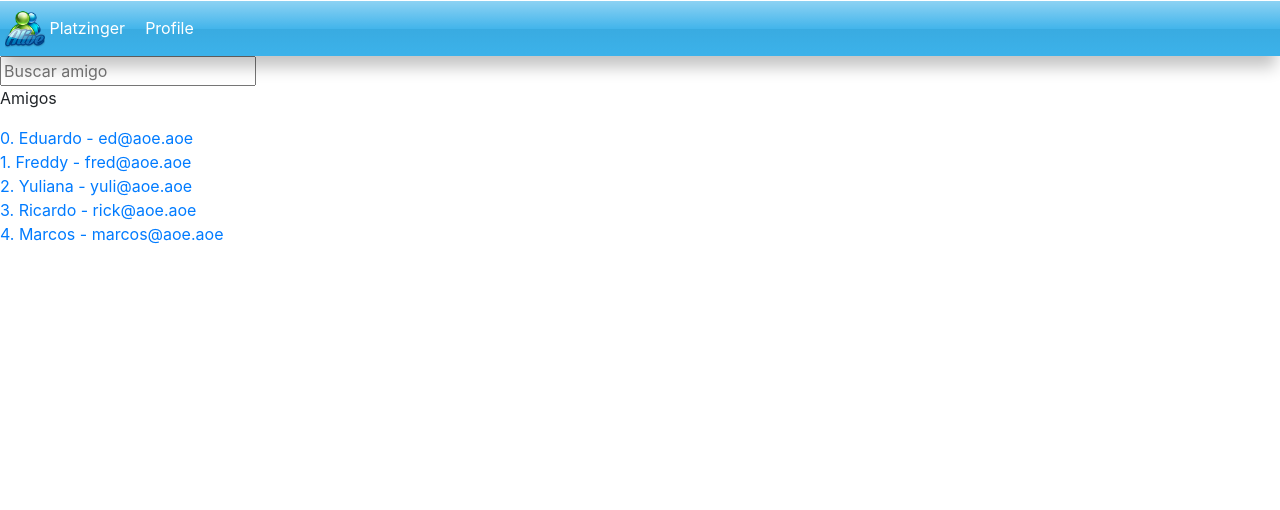
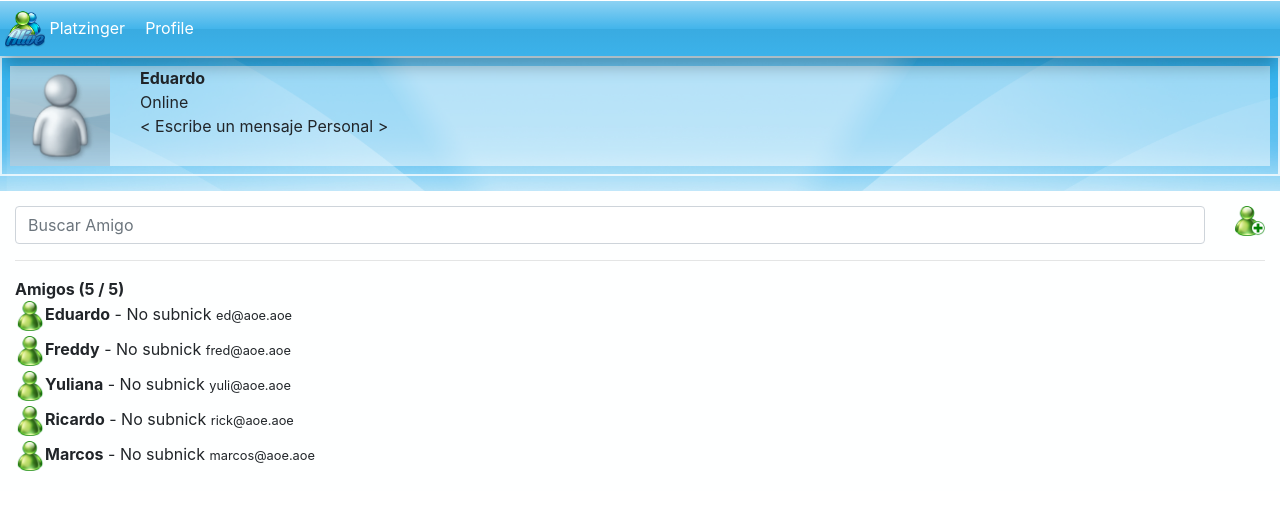
Before and after one commit to KatherinAguilera/messengerAngular, an Angular app: page / in a window 1280 px wide. Shown: the top 510 px of the page. Built offline with nearby package versions, Linux system fonts and the light colour scheme.

Commit message:
Home Styles

```diff
--- a/src/app/home/home.component.css
+++ b/src/app/home/home.component.css
@@ -0,0 +1,19 @@
+#homeContainer {
+  background-image: url(/assets/img/msnbg.jpg);
+  background-size: 100%;
+  background-repeat: no-repeat;
+}
+.whiteBorderGlassBox {
+  border: 2px solid rgba(255, 255, 255, .75);
+  padding: 8px;
+}
+.homeHeadContainer {
+  background-color: rgba(255, 255, 255, .50);
+}
+.whiteContainerPadded {
+  padding: 15px;
+  background-color: #feffff;
+}
+img.icon {
+  width: 30px;
+}
--- a/src/app/home/home.component.html
+++ b/src/app/home/home.component.html
@@ -1,10 +1,44 @@
+<div id="homeContainer">
+  <div class="whiteBorderGlassBox">
+    <div class="homeHeadContainer">
+      <div class="row">
+        <div class="col-md-auto">
+          <div class="avatarFrameonline">
+            <img src="assets/img/generic_avatar.png" id="homeAvatarPicture">
+          </div>
+        </div>
+        <div class="col">
+          <b>Eduardo</b>
+          <div>
+            <span>Online</span>
+            <br />
+            <span>< Escribe un mensaje Personal ></span>
+          </div>
+        </div>
+      </div>
+    </div>
+  </div>
 
-<input type="text" placeholder="Buscar amigo" [(ngModel)]="query" />
-<p>Amigos</p>
-<ng-container *ngFor="let user of friends | search: query; let i = index">
-  <div >
-    <a routerLink="/conversation/{{user.uid}}" >
-      {{i}}. {{user.nick}} - {{user.email}}
-    </a>
+  <div class="whiteContainerPadded marto15">
+
+    <div class="row">
+      <div class="col">
+        <input type="text" class="form-control" placeholder="Buscar Amigo" [(ngModel)]="query" />
+      </div>
+      <div class="col-md-auto">
+        <img src="assets/img/logo_live_add.png" class="icon" alt="">
+      </div>
+    </div>
+    <hr />
+    <b>Amigos ({{friends.length}} / {{friends.length}})</b>
+    <div *ngFor="let user of friends | search: query; let i = index" class="disblo marbo5">
+        <span routerLink="/conversation/{{user.uid}}">
+          <img src="assets/img/logo_live_online.png" class="icon">
+          <b>{{user.nick}}</b> - {{user.subnick || 'No subnick'}}
+          <small>{{user.email}}</small>
+        </span>
+    </div>
   </div>
-</ng-container>
+
+
+</div>
--- a/src/styles.css
+++ b/src/styles.css
@@ -40,3 +40,12 @@
 .generalContent {
   margin-top: 56px;
 }
+#homeAvatarPicture {
+  max-width: 100px;
+}
+.disblo {
+  display: block !important;
+}
+.marbo5 {
+  margin-bottom: 5px;
+}
```
